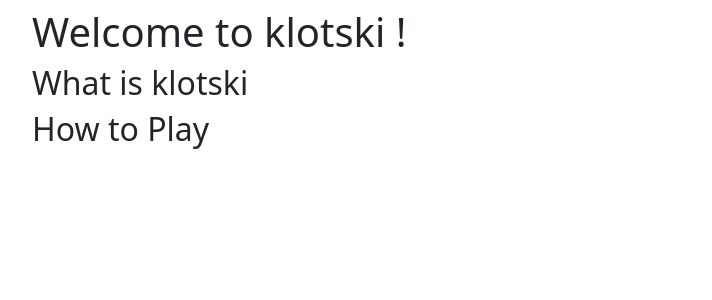
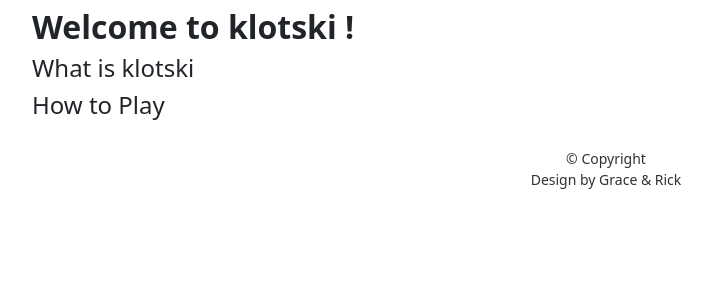
Before and after one commit to RickWangPerth/CITS5505-Project2, a Flask app: page / in a window 1280 px wide. Shown: the part 56-356 px from the top of the page, without its empty margins (50-762 px from the left). Run offline with Flask 2, Linux system fonts and the light colour scheme.

Commit message:
add footer

```diff
--- a/app/static/style.css
+++ b/app/static/style.css
@@ -1,3 +1,13 @@
 #main {
 	margin-top: 4rem;
 }
+
+footer {
+	padding-top: 20px;
+	margin-bottom: 10px;
+	color: #303030;
+	font-size: 14px;
+	text-align: center;
+	position: relative;
+	margin-right: 5%;
+  }
--- a/app/templates/base.html
+++ b/app/templates/base.html
@@ -19,6 +19,8 @@
 
   <body>
 
+    <!-- Navbar -->
+
     <nav class="navbar fixed-top navbar-expand-lg navbar-light bg-light">
       <div class="container">
         <a class="navbar-brand" href="{{ url_for('index') }}">Klotski</a>
@@ -34,7 +36,7 @@
             <li class="nav-item">
               <a class="nav-link disabled"> Game</a>
             </li>
-            <li class="nav-item text-end">
+            <li class="nav-item">
               <a class="nav-link" href="{{ url_for('login') }}">Login</a>
             </li>
             <li class="nav-item">
@@ -72,5 +74,18 @@
       {% block content %}
       {% endblock %}
     </div>
+
+    <!-- Footer -->
+
+    <footer class="container">
+      <div>
+        <ul>
+          © Copyright <br>
+          Design by
+          <a >Grace & Rick</a>
+        </ul>
+      </div>
+    </footer>
+
   </body>
 </html>
--- a/app/templates/index.html
+++ b/app/templates/index.html
@@ -1,13 +1,15 @@
 {% extends "base.html" %}
 
 {% block content %}
+
 {% if current_user.is_anonymous %}
-<h1>Welcome to klotski !</h1>
+<h1 class="fs-2 fw-bolder">Welcome to klotski !</h1>
 {% else %}
 <h1>Hi, {{ current_user.username }}!</h1>
 {% endif %}
 
-<h2>What is klotski </h2>
+<h2 class="fs-4">What is klotski </h2>
 
-<h2>How to Play</h2>
+<h2 class="fs-4">How to Play</h2>
+
 {% endblock %}
```
